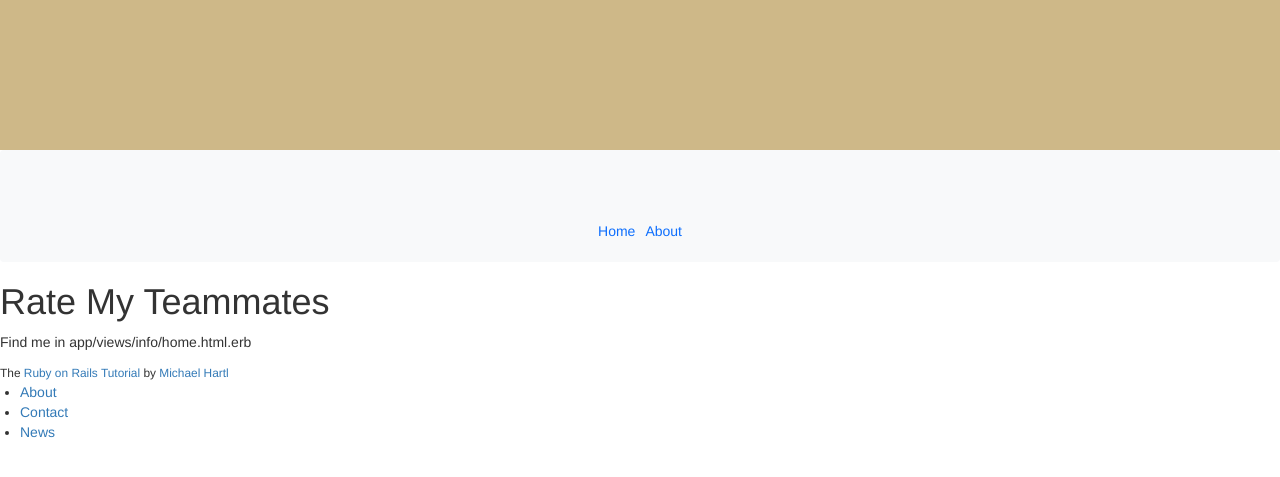
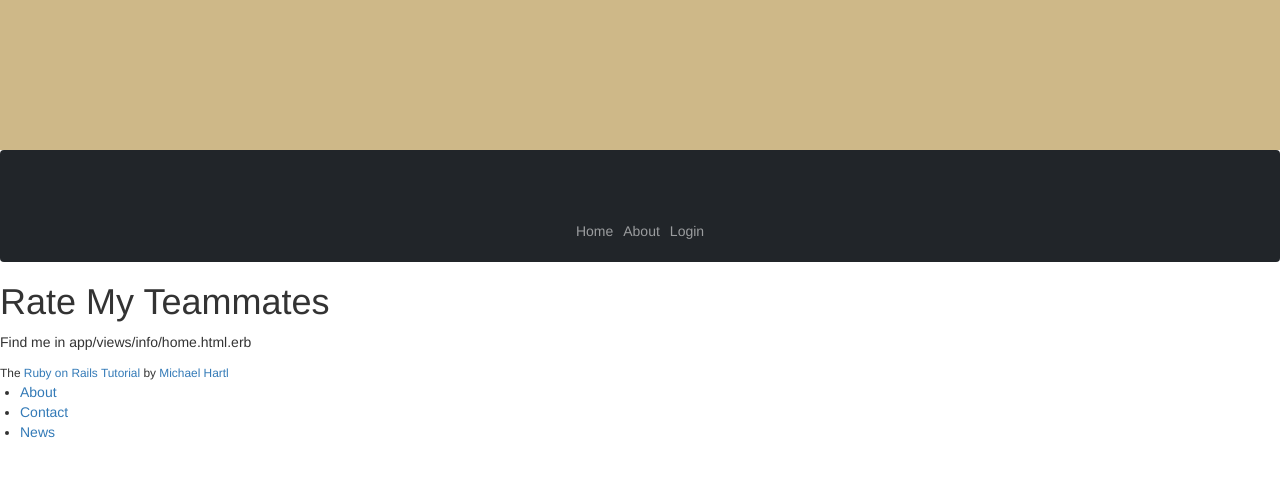
Before and after one commit to cse3901-2021au-giles/bitsplease-project6, a Rails app: template app/views/info/home.html.erb in a window 1280 px wide. Shown: the top 477 px of the page. Run offline with Rails 7, Linux system fonts and the light colour scheme; the template is opened without the code that fills it, so the values that code supplies are empty; style sheets or scripts are compiled from the project's sources; some libraries are stand-ins or nearby versions.

Commit message:
changed color of navigation bar to black

```diff
--- a/app/views/layouts/application.html.erb
+++ b/app/views/layouts/application.html.erb
@@ -17,7 +17,7 @@
   </head>
 
   <%= render 'layouts/header'%>
-  <nav class="navbar navbar-expand-sm bg-light">
+  <nav class="navbar navbar-expand-sm bg-dark navbar-dark">
 
   <div class="container-fluid">
     <!-- Links -->
@@ -28,6 +28,9 @@
       <li class="nav-item">
         <a class="nav-link" href="#About">About</a>
       </li>
+      <li class="nav-item">
+        <a class="nav-link" href="#Login">Login</a>
+      </li>
     </ul>
   </div>
 
```
